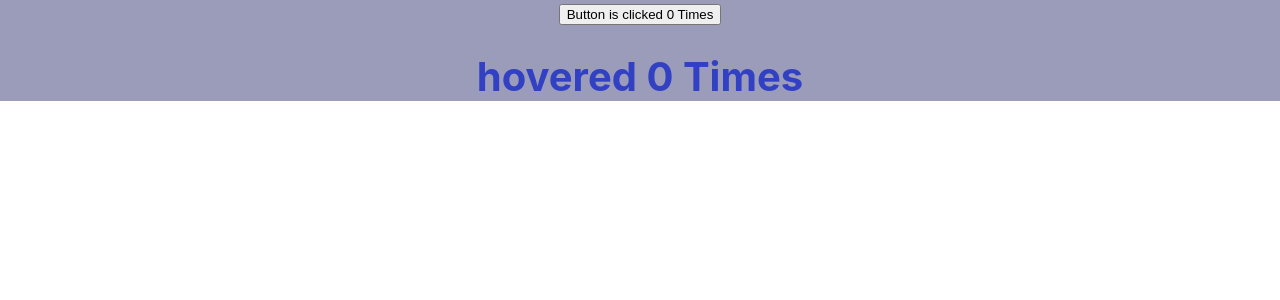
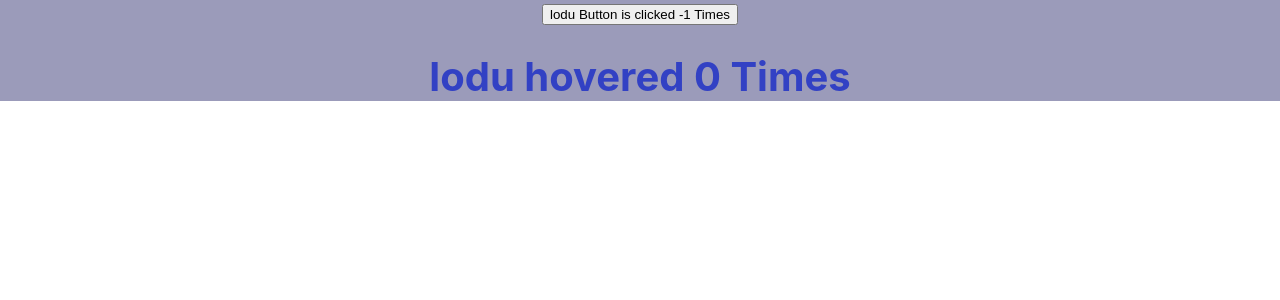
Before and after one commit to hanzalarohan123/Lupin, a React (Create React App) app: page / in a window 1280 px wide. Shown: the top 300 px of the page. Built offline with nearby package versions, Linux system fonts and the light colour scheme.

Commit message:
hoc added reusable comp 1

```diff
--- a/src/Components/Counter.js
+++ b/src/Components/Counter.js
@@ -1,11 +1,12 @@
 import React, { Component } from 'react'
+import updatedComponent from './ReUsableCode'
 
 class Counter extends Component {
     constructor(props) {
         super(props)
 
         this.state = {
-           counterx:0,
+           counterx:-1,
            hoverx:0
         }
       }
@@ -24,12 +25,12 @@ class Counter extends Component {
     return (
         <div>
 
-<button onClick={this.clickCounter}>Button is clicked {counterx} Times</button>
-<h1 onMouseOver={this.clickHover}> hovered {hoverx} Times</h1>
+<button onClick={this.clickCounter}> {this.props.name} Button is clicked {counterx} Times</button>
+<h1 onMouseOver={this.clickHover}>{this.props.name} hovered {hoverx} Times</h1>
         </div>
 
     )
   }
 }
 
-export default Counter
+export default updatedComponent(Counter)
--- /dev/null
+++ b/src/Components/ReUsableCode.js
@@ -0,0 +1,13 @@
+import React from "react";
+ const updatedComponent = ( OriginalComponent )=>
+ {
+     class NewComponent extends React.Component
+     {
+         render()
+         {
+             return <OriginalComponent name='lodu'/>
+         }
+     }
+     return NewComponent
+ }
+ export default updatedComponent
```
